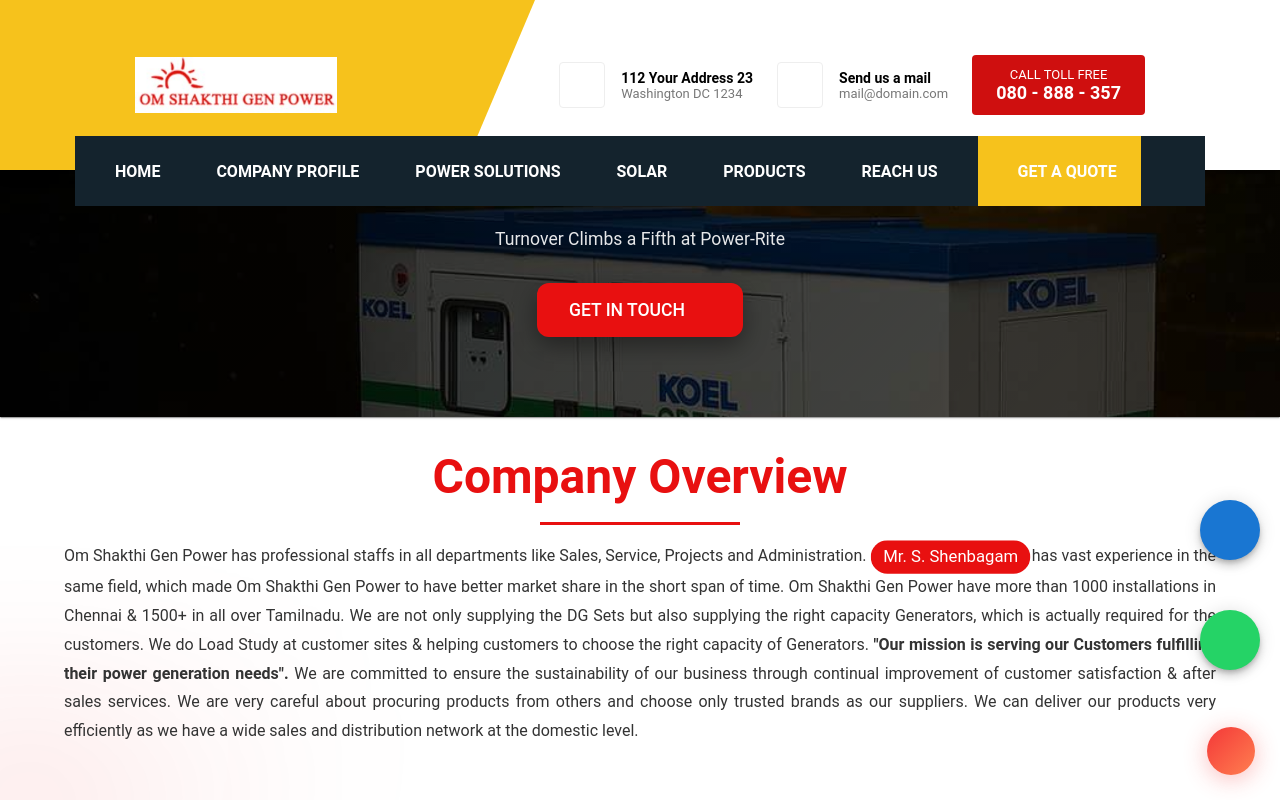
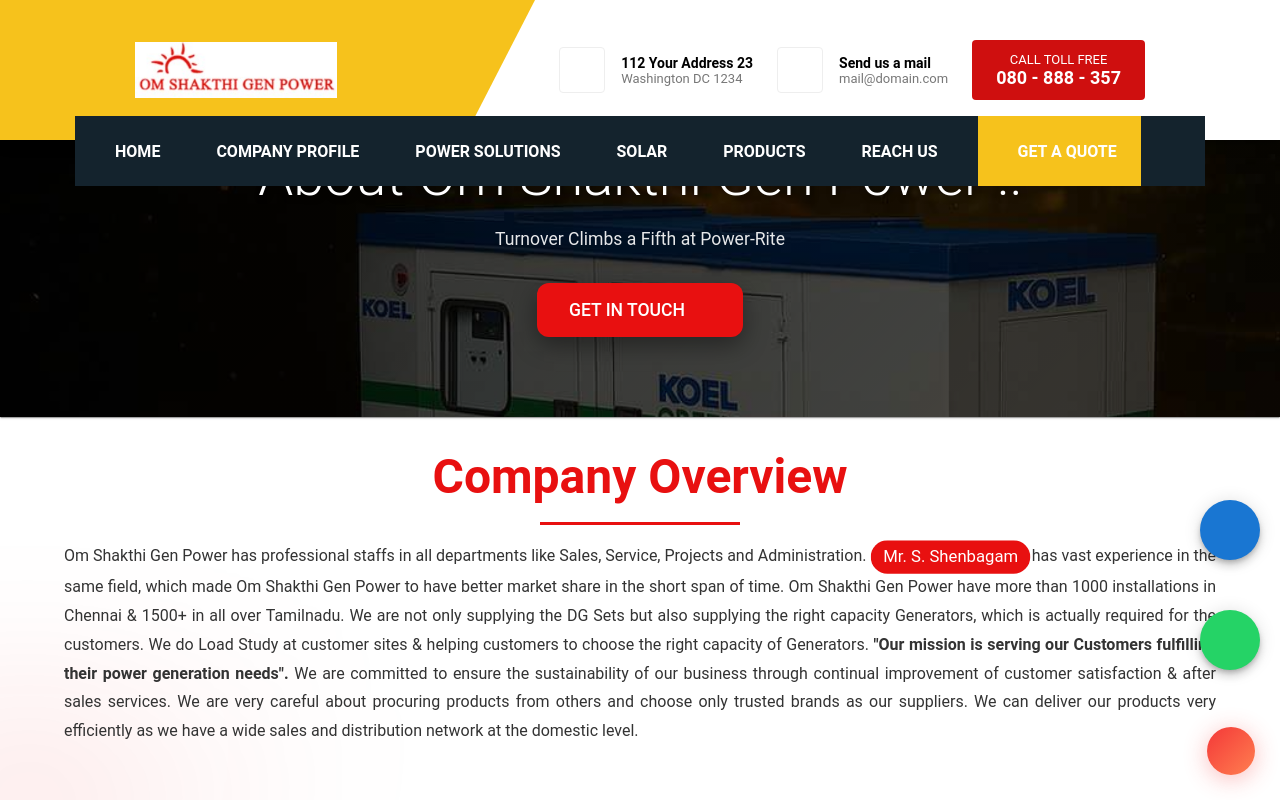
Before and after one commit to rajanalibabaa/osgenpower, a React (Vite) app in the folder generator-website/: page /about in a window 1280 px wide. Shown: the top 800 px of the page. Built offline with nearby package versions, Linux system fonts and the light colour scheme; some icons are missing.

Commit message:
pull main

```diff
--- a/generator-website/src/Components/Navbar.jsx
+++ b/generator-website/src/Components/Navbar.jsx
@@ -88,12 +88,13 @@ const Navbar = () => {
   return (
     <>
       {/* Desktop Navbar */}
-      <AppBar position="fixed" elevation={6} sx={{ background: "white", height: 170}}>
+      <AppBar position="fixed" elevation={6} sx={{      display: {xs:"none",md:"flex"},
+ background: "white", height: 140}}>
 <Container
   maxWidth="xl"
   sx={{
     height: "100%",
-    display: "flex",
+      display: {xs:"none",md:"flex"},
     alignItems: "center",
   }}
 >
@@ -114,7 +115,7 @@ const Navbar = () => {
   sx={{
     position: "relative",
     height: "100%",
-    display: "flex",
+      display: {xs:"none",md:"flex"},
     alignItems: "center",
     zIndex: 1,
 
@@ -146,7 +147,7 @@ const Navbar = () => {
             {/* Desktop Menu */}
 <Box
   sx={{
-    display: "flex",
+    display: {xs:"none",md:"flex"},
     alignItems: "center",
     gap: 3,
   }}
@@ -223,7 +224,7 @@ const Navbar = () => {
   position="fixed"
   elevation={6}
   sx={{
-    top: 120,
+    top: 100,
     height: 70,
     zIndex: 1200,
   }}
@@ -236,7 +237,7 @@ const Navbar = () => {
     height: "100%",
     mx: "auto",
     bgcolor: "#14232d",
-    display: "flex",
+      display: {xs:"none",md:"flex"},
     alignItems: "center",
   }}
 >
@@ -436,11 +437,11 @@ const Navbar = () => {
       showLabels
     >
       <BottomNavigationAction label="Home" value="Home" icon={<HomeIcon />} />
-      <BottomNavigationAction label="About" value="About Us" icon={<InfoIcon />} />
-      <BottomNavigationAction label="Sales" value="Generator Sales / Rental" icon={<StoreIcon />} />
-      <BottomNavigationAction label="Services" value="Generator Services" icon={<BuildIcon />} />
-      <BottomNavigationAction label="Gallery" value="Gallery" icon={<GalleryIcon />} />
-      <BottomNavigationAction label="Contact" value="Contact Us" icon={<ContactIcon />} />
+      <BottomNavigationAction label="Company Profile" value="About Us" icon={<InfoIcon />} />
+      <BottomNavigationAction label="Power Solutions" value="Generator Sales / Rental" icon={<StoreIcon />} />
+      <BottomNavigationAction label="Solar" value="Generator Services" icon={<BuildIcon />} />
+      <BottomNavigationAction label="Products" value="Gallery" icon={<GalleryIcon />} />
+      <BottomNavigationAction label="Reach Us" value="Contact Us" icon={<ContactIcon />} />
     </BottomNavigation>
   </Box>
 )}
```
